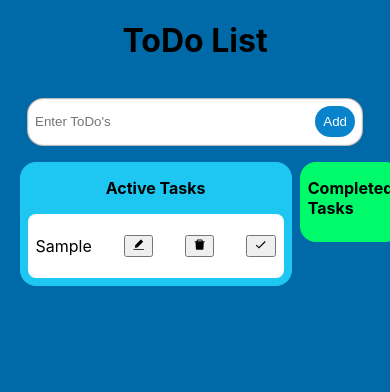
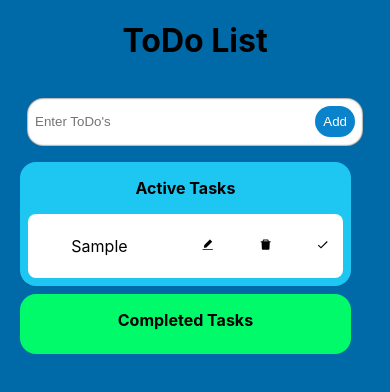
Before and after one commit to NemB0t/todo_typescript, a React (Create React App) app: page / in a window 390 px wide. Both pictures are taken after typing "Sample" into the empty fields and a click on the button "Add". Shown: the top 392 px of the page. Built offline with nearby package versions, Linux system fonts and the light colour scheme.

Commit message:
Added responsiveness and styled buttons

```diff
--- a/package.json
+++ b/package.json
@@ -3,6 +3,7 @@
   "version": "0.1.0",
   "private": true,
   "dependencies": {
+    "@hello-pangea/dnd": "^16.2.0",
     "@testing-library/jest-dom": "^5.16.5",
     "@testing-library/react": "^13.4.0",
     "@testing-library/user-event": "^13.5.0",
--- a/src/App.css
+++ b/src/App.css
@@ -74,6 +74,8 @@
 }
 .icon{
     cursor: pointer;
+    border: none;
+    background-color: white;
 }
 .icon:hover{
     transform: scale(1.2);
@@ -128,3 +130,8 @@
 .dragcomplete{
     background-color: rgb(0, 206, 86);
 }
+@media (max-width: 800px) {
+    .todoTaskLists{
+        flex-direction: column;
+    }
+}
--- a/src/App.tsx
+++ b/src/App.tsx
@@ -2,7 +2,8 @@ import { useState } from 'react';
 import './App.css';
 import { InputTodo } from './components/inputTodo';
 import { TodoLists } from './components/todoLists';
-import { DragDropContext, DropResult } from 'react-beautiful-dnd'
+import { DragDropContext, DropResult } from '@hello-pangea/dnd';
+// import { DragDropContext, DropResult } from 'react-beautiful-dnd'
 
 
 export interface ToDo {
--- a/src/components/todoItem.tsx
+++ b/src/components/todoItem.tsx
@@ -2,7 +2,8 @@ import { ToDo } from "../App"
 import { AiFillEdit,AiFillDelete,AiOutlineUndo } from 'react-icons/ai'
 import { MdDone } from 'react-icons/md'
 import { useState } from 'react';
-import { Draggable } from "react-beautiful-dnd";
+// import { Draggable } from "react-beautiful-dnd";
+import { Draggable } from '@hello-pangea/dnd';
 
 interface Props{
     todo:ToDo;
--- a/src/components/todoLists.tsx
+++ b/src/components/todoLists.tsx
@@ -1,4 +1,5 @@
-import { Droppable } from "react-beautiful-dnd";
+// import { Droppable } from "react-beautiful-dnd";
+import { Droppable } from '@hello-pangea/dnd';
 import { ToDo } from "../App"
 import { TodoItem } from "./todoItem";
 
--- a/src/index.tsx
+++ b/src/index.tsx
@@ -7,7 +7,7 @@ const root = ReactDOM.createRoot(
   document.getElementById('root') as HTMLElement
 );
 root.render(
-  // <React.StrictMode>
+  <React.StrictMode>
     <App />
-  // </React.StrictMode>
+  </React.StrictMode>
 );
```
Also changed, not shown: 2 other files (tests, documents, lock files or other folders).
